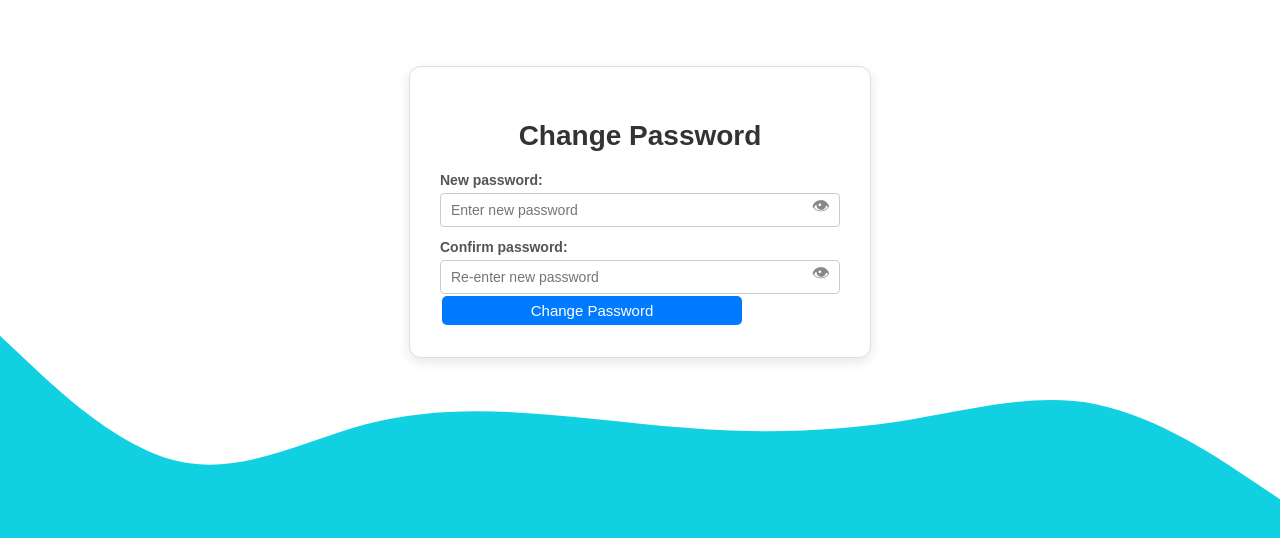
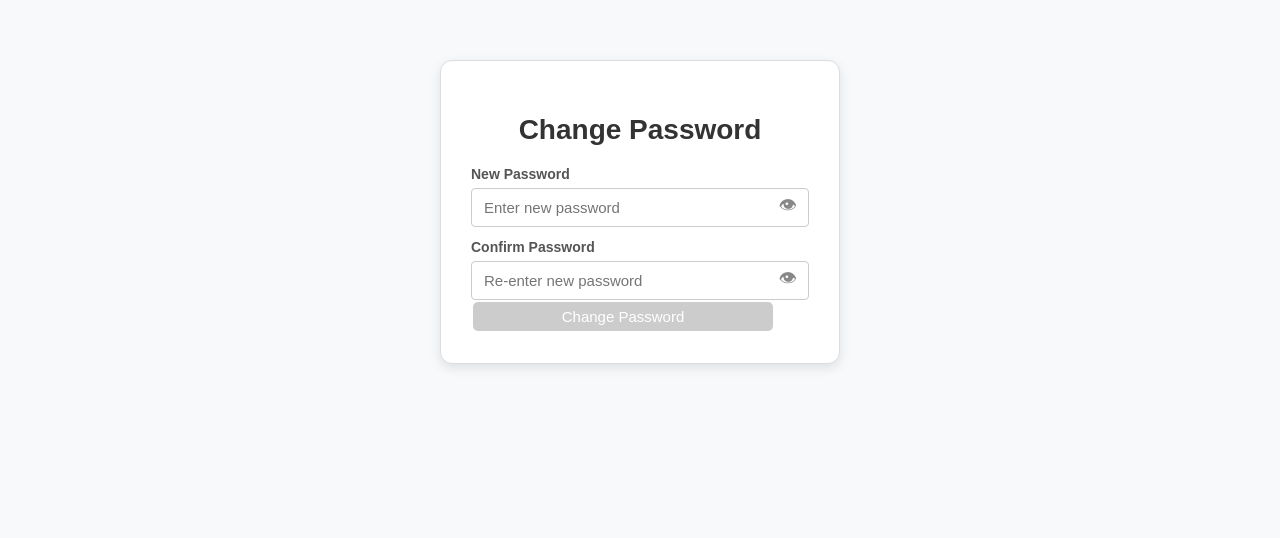
Before and after one commit to PAVANI2511/NoticeBoard, a React (Create React App) app: page /forgotpassword in a window 1280 px wide. Shown: the part 188-726 px from the top of the page. Built offline with nearby package versions, Linux system fonts and the light colour scheme.

Commit message:
update components

```diff
--- a/src/components/ForgotPassword.css
+++ b/src/components/ForgotPassword.css
@@ -4,19 +4,20 @@
   display: flex;
   justify-content: center;
   align-items: center;
-  background-color: transparent; /* Background handled via inline style */
+  background-color: transparent;
 }
 
 /* Card-style form */
 .forgot-password-form {
   max-width: 400px;
-  width: 90%;
+  width: 100%;
   padding: 30px;
   background-color: #fff;
   border: 1px solid #ddd;
   border-radius: 12px;
   box-shadow: 0 4px 12px rgba(0, 0, 0, 0.1);
   font-family: Arial, sans-serif;
+  box-sizing: border-box;
 }
 
 /* Heading */
@@ -34,19 +35,21 @@
   color: #555;
 }
 
-/* Input wrapper */
+/* Input wrapper with icon */
 .password-input-wrapper {
   position: relative;
+  width: 100%;
 }
 
-/* Inputs */
+/* Input fields */
 .password-input-wrapper input {
   width: 100%;
-  padding: 8px 35px 8px 10px;
-  margin-top: 5px;
+  padding: 10px 40px 10px 12px; /* space on right for icon */
+  margin-top: 6px;
   box-sizing: border-box;
   border: 1px solid #ccc;
   border-radius: 4px;
+  font-size: 15px;
 }
 
 .password-input-wrapper input:focus {
@@ -54,15 +57,20 @@
   outline: none;
 }
 
-/* Toggle icon */
+/* Eye icon */
 .toggle-eye {
   position: absolute;
-  right: 10px;
+  right: 12px;
   top: 50%;
   transform: translateY(-50%);
   cursor: pointer;
   font-size: 18px;
   color: #888;
+  user-select: none;
+  background: none;
+  border: none;
+  padding: 0;
+  line-height: 1;
 }
 
 .toggle-eye:hover {
@@ -88,10 +96,30 @@ button:hover {
   background-color: #0056b3;
 }
 
-/* Success or error message */
+button:disabled {
+  background-color: #ccc;
+  cursor: not-allowed;
+}
+
+/* Message styling */
 .message {
   margin-top: 15px;
   text-align: center;
   font-weight: bold;
   color: #007BFF;
 }
+
+/* Validation message below inputs */
+.validation-message {
+  font-size: 0.9rem;
+  margin-top: 5px;
+  margin-bottom: 10px;
+  color: red;
+  font-weight: bold;
+  display: block;
+  text-align: left;
+}
+
+.validation-message.valid {
+  color: green;
+}
--- a/src/components/ForgotPassword.js
+++ b/src/components/ForgotPassword.js
@@ -5,6 +5,8 @@ import "./ForgotPassword.css";
 const ForgotPassword = () => {
   const [newPassword, setNewPassword] = useState("");
   const [confirmPassword, setConfirmPassword] = useState("");
+  const [passwordValid, setPasswordValid] = useState(false);
+  const [matchValid, setMatchValid] = useState(false);
   const [message, setMessage] = useState("");
   const [showNewPassword, setShowNewPassword] = useState(false);
   const [showConfirmPassword, setShowConfirmPassword] = useState(false);
@@ -16,7 +18,7 @@ const ForgotPassword = () => {
 
   useEffect(() => {
     const state = location.state;
-    if (state && state.email && state.otp) {
+    if (state?.email && state?.otp) {
       setEmail(state.email);
       setOtp(state.otp);
       localStorage.setItem("reset_email", state.email);
@@ -31,16 +33,23 @@ const ForgotPassword = () => {
     }
   }, [location.state]);
 
+  const passwordPattern = /^(?=.*[a-z])(?=.*[A-Z])(?=.*\d)(?=.*[^A-Za-z\d]).{8,}$/;
+
+  useEffect(() => {
+    setPasswordValid(passwordPattern.test(newPassword));
+    setMatchValid(newPassword === confirmPassword && confirmPassword.length > 0);
+  }, [newPassword, confirmPassword]);
+
   const handleSubmit = async (e) => {
     e.preventDefault();
 
-    if (newPassword !== confirmPassword) {
-      setMessage("❌ Passwords do not match");
+    if (!passwordValid) {
+      setMessage("❌ Password doesn't meet complexity requirements.");
       return;
     }
 
-    if (!email || !otp) {
-      setMessage("❌ Email or OTP is missing. Try again.");
+    if (!matchValid) {
+      setMessage("❌ Passwords do not match.");
       return;
     }
 
@@ -57,7 +66,6 @@ const ForgotPassword = () => {
       });
 
       const data = await response.json();
-      console.log("Response from backend:", data);
 
       if (response.ok) {
         setMessage("✅ Password changed successfully!");
@@ -69,33 +77,20 @@ const ForgotPassword = () => {
           navigate("/");
         }, 1500);
       } else {
-        setMessage(`❌ ${data.message || "Failed to reset password"}`);
+        setMessage(`❌ ${data.message || "Failed to reset password."}`);
       }
     } catch (error) {
-      console.error("Reset password error:", error);
       setMessage("❌ Server error. Please try again.");
     }
   };
 
   return (
-    <div
-      className="forgot-password-container"
-      style={{
-        backgroundImage: "url('/wave-haikei.svg')",
-        backgroundSize: "cover",
-        backgroundRepeat: "no-repeat",
-        backgroundPosition: "center",
-        backgroundAttachment: "fixed",
-        minHeight: "100vh",
-        display: "flex",
-        justifyContent: "center",
-        alignItems: "center",
-      }}
-    >
+    <div className="forgot-password-container">
       <form onSubmit={handleSubmit} className="forgot-password-form">
         <h2>Change Password</h2>
 
-        <label>New password:</label>
+        {/* New Password */}
+        <label>New Password</label>
         <div className="password-input-wrapper">
           <input
             type={showNewPassword ? "text" : "password"}
@@ -103,6 +98,7 @@ const ForgotPassword = () => {
             value={newPassword}
             onChange={(e) => setNewPassword(e.target.value)}
             required
+            autoComplete="new-password"
           />
           <span
             className="toggle-eye"
@@ -112,8 +108,16 @@ const ForgotPassword = () => {
             {showNewPassword ? "🔒" : "👁"}
           </span>
         </div>
+        {newPassword.length > 0 && (
+          <p className={`validation-message ${passwordValid ? "valid" : ""}`}>
+            {passwordValid
+              ? "✅ Strong password"
+              : "❌ Password must be at least 8 characters long with uppercase, lowercase, number, and symbol."}
+          </p>
+        )}
 
-        <label>Confirm password:</label>
+        {/* Confirm Password */}
+        <label>Confirm Password</label>
         <div className="password-input-wrapper">
           <input
             type={showConfirmPassword ? "text" : "password"}
@@ -121,6 +125,7 @@ const ForgotPassword = () => {
             value={confirmPassword}
             onChange={(e) => setConfirmPassword(e.target.value)}
             required
+            autoComplete="new-password"
           />
           <span
             className="toggle-eye"
@@ -130,8 +135,16 @@ const ForgotPassword = () => {
             {showConfirmPassword ? "🔒" : "👁"}
           </span>
         </div>
+        {confirmPassword.length > 0 && (
+          <p className={`validation-message ${matchValid ? "valid" : ""}`}>
+            {matchValid ? "✅ Passwords match" : "❌ Passwords do not match."}
+          </p>
+        )}
 
-        <button type="submit">Change Password</button>
+        <button type="submit" disabled={!passwordValid || !matchValid}>
+          Change Password
+        </button>
+
         {message && <p className="message">{message}</p>}
       </form>
     </div>
```
